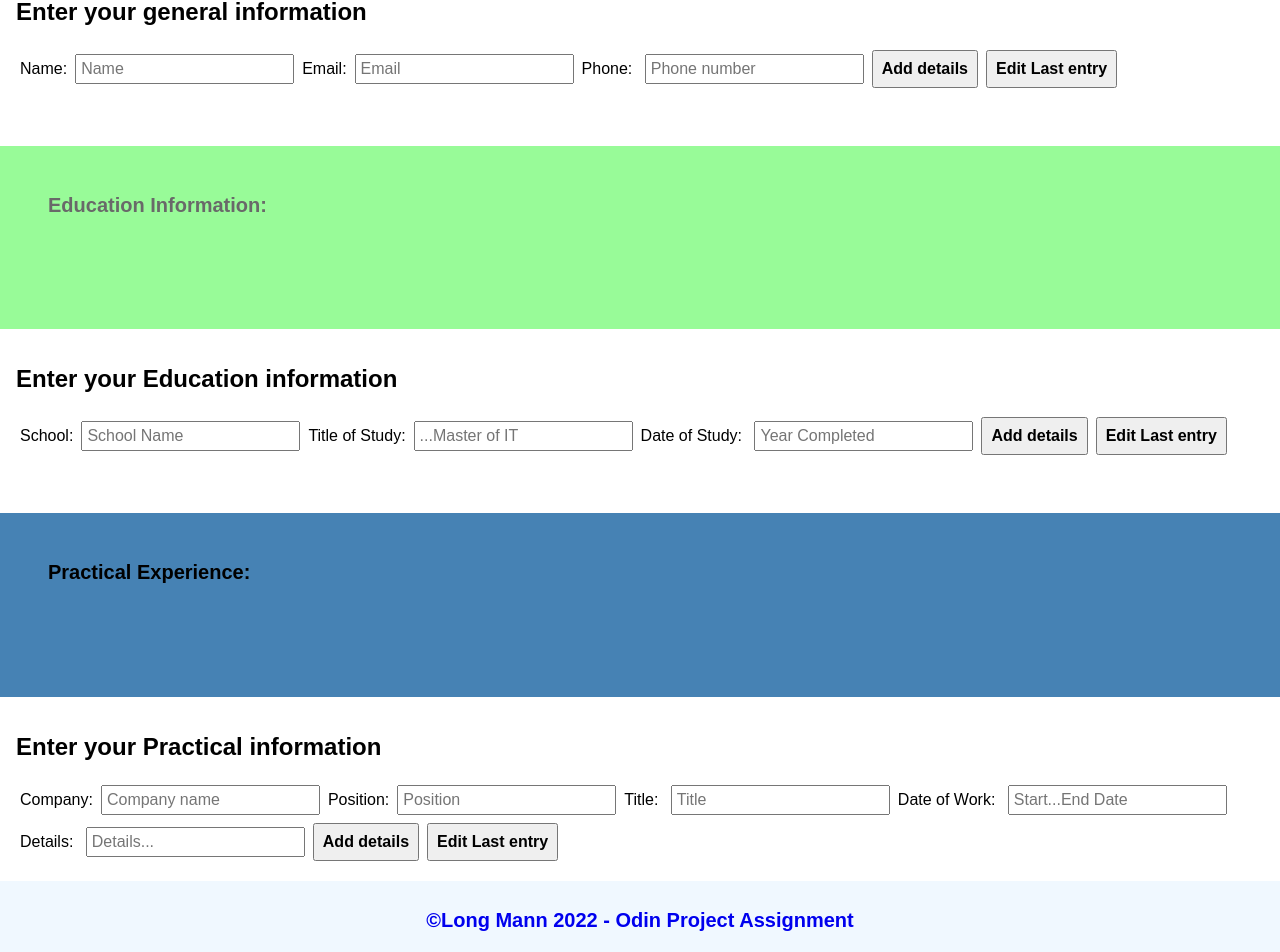
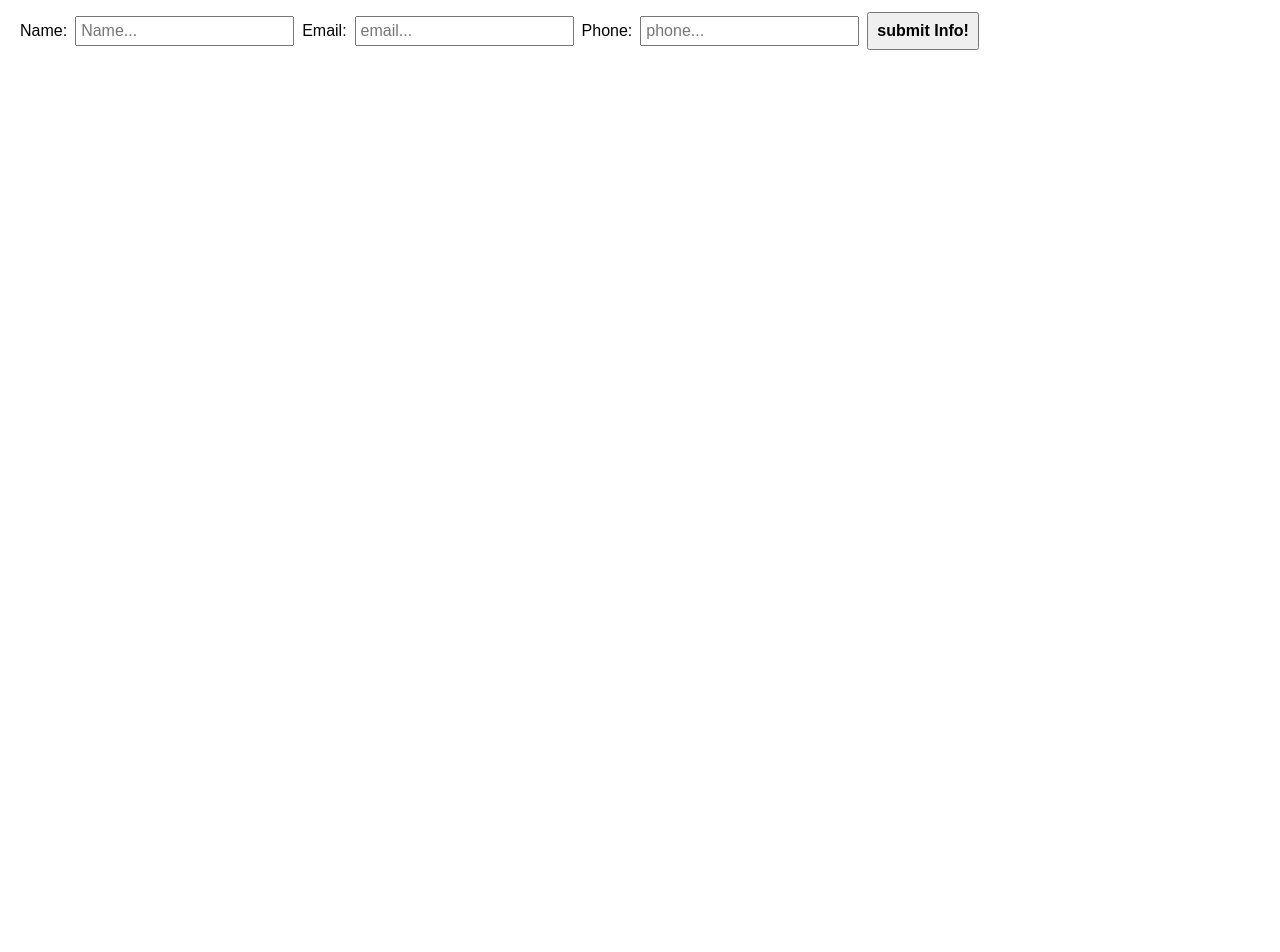
Before and after one commit to Longmann94/cv-project, a React (Create React App) app: page / in a window 1280 px wide. Shown: the part 372-1324 px from the top of the page. After the commit the page ends 1105 px from the top, so only its background shows below. Built offline with nearby package versions, Linux system fonts and the light colour scheme.

Commit message:
change class components to function components

```diff
--- a/src/App.js
+++ b/src/App.js
@@ -1,4 +1,4 @@
-import React from 'react';
+import React, { useState, useEffect } from 'react';
 import reactDOM from 'react-dom';
 import General from './components/General';
 import Education from './components/Education';
@@ -7,293 +7,89 @@ import Header from './components/Header';
 import Footer from './components/Footer';
 import './styles/styles.css';
 import uniqid from 'uniqid';
-import { Formik, Field, Form } from 'formik';
 
 
-class App extends React.Component{
-  constructor() {
-    super();
+//const [item, setItem] = use.state;
+//use effect syntx:
+//useEffect(() => {}, [])
 
-    this.state = {
-      generalArr: [],
-      generalInfo: {
-        id: uniqid(),
+const App = () => {
+
+    const [generalArr, setGeneralArr] = useState([]);
+    const [generalInfo, setGeneralInfo] = useState({
       name: '',
       email: '',
       phone: '',
-      },
+    });
 
-      educationArr: [],
-      educationInfo: {
+    const handleNameInputChange = (e) => {
+      e.persist();
+      setGeneralInfo((values) => ({
+        ...values,
+        name: e.target.value,
+      }));
+    };
+
+    const handleEmailInputChange = (e) => {
+      e.persist();
+      setGeneralInfo((values) => ({
+        ...values,
+        email: e.target.value,
+      }));
+    };
+
+    const handlePhoneInputChange = (e) => {
+      e.persist();
+      setGeneralInfo((values) => ({
+        ...values,
+        phone: e.target.value,
+      }));
+    };
+
+    const handleSubmitGeneralInfo = () => {
+      setGeneralArr(
+        [
+          ...generalArr,
+          {id: uniqid(), item: generalInfo}
+        ]
+      );
+    }
+
+
+    const [educationArr, setEducationArr] = useState([]);
+    const [educationInfo, setEducationInfo] = useState({
       id: uniqid(),
       school: '',
       titleOfStudy: '',
       dateOfStudy: '',
-      },
+    });
 
-      practicalArr: [],
-      practicalInfo: {
+    const [practicalArr, setPracticalArr] = useState([]);
+    const [practicalInfo, setPracticalInfo] = useState({
       id: uniqid(),
       company: '',
       position: '',
       title: '',
       dateOfWork: '',
       details: '',
-      },
-    }
-
-   this.handleInputChangeGeneralInfo = this.handleInputChangeGeneralInfo.bind(this);
-   this.handleSubmitGeneralInfo = this.handleSubmitGeneralInfo.bind(this);
-
-   this.handleInputChangeEducationInfo = this.handleInputChangeEducationInfo.bind(this);
-   this.handleSubmitEducationInfo = this.handleSubmitEducationInfo.bind(this);
-
-   this.handleInputChangePracticalInfo = this.handleInputChangePracticalInfo.bind(this);
-   this.handleSubmitPracticalInfo = this.handleSubmitPracticalInfo.bind(this);
-
-   this.handleEditLastEntryGeneral = this.handleEditLastEntryGeneral.bind(this);
-   this.handleEditLastEntryEducation = this.handleEditLastEntryEducation.bind(this);
-   this.handleEditLastEntryPractical = this.handleEditLastEntryPractical.bind(this);
-  };
-
-  handleInputChangeGeneralInfo(values){
-    this.setState({
-      generalInfo: {
-        id: uniqid(),
-        name: values.name,
-        email: values.email,
-        phone: values.phone,
-      },
     });
-  }
-
-  handleSubmitGeneralInfo(){
-     this.setState({
-       generalArr: this.state.generalArr.concat(this.state.generalInfo),
-       generalInfo: {
-         id: uniqid(),
-         name: '',
-         email: '',
-         phone: '',
-       }
-     });
-  }
-
-  handleEditLastEntryGeneral(){
-    if(this.state.generalArr.length !== 0){
-      const lastEntry = this.state.generalArr.pop();
-
-    this.setState({
-      generalArr: this.state.generalArr.slice(0, this.state.generalArr.length),
-      generalInfo: {
-        id: uniqid(),
-        name: lastEntry.name,
-        email: lastEntry.email,
-        phone: lastEntry.phone,
-      }
-    });
-  }
-  }
-
-  handleInputChangeEducationInfo(values){
-    this.setState({
-      educationInfo: {
-        id: uniqid(),
-        school: values.school,
-        titleOfStudy: values.titleOfStudy,
-        dateOfStudy: values.dateOfStudy,
-      },
-    });
-  }
-
-  handleSubmitEducationInfo(){
-     this.setState({
-       educationArr: this.state.educationArr.concat(this.state.educationInfo),
-       educationInfo: {
-         id: uniqid(),
-         school: '',
-         titleOfStudy: '',
-         dateOfStudy: '',
-       },
-     });
-  }
-
-  handleEditLastEntryEducation(){
-    if(this.state.educationArr.length !== 0){
-      const lastEntry = this.state.educationArr.pop();
-
-    this.setState({
-      educationArr: this.state.educationArr.slice(0, this.state.educationArr.length),
-      educationInfo: {
-        id: uniqid(),
-        school: lastEntry.school,
-        titleOfStudy: lastEntry.titleOfStudy,
-        dateOfStudy: lastEntry.dateOfStudy,
-      }
-    });
-  }
-  }
-
-  handleInputChangePracticalInfo(values){
-    this.setState({
-      practicalInfo: {
-        id: uniqid(),
-        company: values.company,
-        position: values.position,
-        title: values.title,
-        dateOfWork: values.dateOfWork,
-        details: values.details,
-      },
-    });
-  }
-
-  handleSubmitPracticalInfo(){
-     this.setState({
-       practicalArr: this.state.practicalArr.concat(this.state.practicalInfo),
-       practicalInfo: {
-         id: uniqid(),
-         company: '',
-         position: '',
-         title: '',
-         dateOfWork: '',
-         details: '',
-       },
-     });
-  }
-
-  handleEditLastEntryPractical(){
-    if(this.state.practicalArr.length !== 0){
-      const lastEntry = this.state.practicalArr.pop();
-
-    this.setState({
-      practicalArr: this.state.practicalArr.slice(0, this.state.practicalArr.length),
-      practicalInfo: {
-        id: uniqid(),
-        company: lastEntry.company,
-        position: lastEntry.position,
-        title: lastEntry.title,
-        dateOfWork: lastEntry.dateOfWork,
-        details: lastEntry.details,
-      }
-    });
-  }
-  }
-
-
-  render(){
-
-    const { generalArr, generalInfo, educationArr, educationInfo, practicalArr, practicalInfo } = this.state;
 
     return (
         <div className="main-container">
           <Header />
-          <General generalArr={generalArr}/>
+          <General generalArr={generalArr} />
         <div className="general-form">
           <h2>Enter your general information</h2>
-              <Formik
-               enableReinitialize = {true}
-               initialValues={{
-                name: generalInfo.name,
-                email: generalInfo.email,
-                phone: generalInfo.phone,
-               }}
-              onSubmit={async (values, {resetForm}) => {
-                await this.handleInputChangeGeneralInfo(values);
-                this.handleSubmitGeneralInfo();
-                resetForm({ values: ''});
-              }}
-              >
-              <Form>
             <label htmlFor="name">Name:</label>
-               <Field id="name" name="name" placeholder="Name" />
-
+            <input id="name" type="text" placeholder="Name..." id="name" value={generalInfo.name} onChange={handleNameInputChange}/>
             <label htmlFor="email">Email:</label>
-               <Field id="email" name="email" placeholder="Email" />
-
-                <label htmlFor="phone">Phone: </label>
-                <Field id="phone" name="phone" placeholder="Phone number" />
-
-                <button type="submit"> Add details</button>
-                <button type="button" onClick={this.handleEditLastEntryGeneral}>Edit Last entry </button>
-               </Form>
-               </Formik>
+            <input id="email" type="text" placeholder="email..." id="email" value={generalInfo.email} onChange={handleEmailInputChange}/>
+            <label htmlFor="phone">Phone:</label>
+            <input id="phone" type="text" placeholder="phone..." id="phone" value={generalInfo.phone} onChange={handlePhoneInputChange}/>
+            <button onClick={handleSubmitGeneralInfo}>submit Info!</button>
           </div>
-          <Education educationArr={educationArr}/>
-          <div className="education-form">
-            <h2>Enter your Education information</h2>
-                <Formik
-                  enableReinitialize = {true}
-                  initialValues={{
-                  school: educationInfo.school,
-                  titleOfStudy: educationInfo.titleOfStudy,
-                  dateOfStudy: educationInfo.dateOfStudy,
-                }}
-                onSubmit={async (values, {resetForm}) => {
-                  await this.handleInputChangeEducationInfo(values);
-                  this.handleSubmitEducationInfo();
-                  resetForm({ values: ''});
-                }}
-                >
-                <Form>
-                 <label htmlFor="school">School:</label>
-                 <Field id="school" name="school" placeholder="School Name" />
-
-                 <label htmlFor="titleOfStudy">Title of Study:</label>
-                 <Field id="titleOfStudy" name="titleOfStudy" placeholder="...Master of IT" />
-
-                  <label htmlFor="dateOfStudy">Date of Study: </label>
-                  <Field id="dateOfStudy" name="dateOfStudy" placeholder="Year Completed" />
-
-                  <button type="submit"> Add details</button>
-                  <button type="button" onClick={this.handleEditLastEntryEducation}>Edit Last entry </button>
-                 </Form>
-                 </Formik>
-            </div>
-          <Practical practicalArr={practicalArr}/>
-          <div className="practical-form">
-            <h2>Enter your Practical information</h2>
-                <Formik
-                  enableReinitialize = {true}
-                  initialValues={{
-                  company: practicalInfo.company,
-                  position: practicalInfo.position,
-                  title: practicalInfo.title,
-                  dateOfWork: practicalInfo.dateOfWork,
-                  details: practicalInfo.details,
-                }}
-                onSubmit={async (values, {resetForm}) => {
-                  await this.handleInputChangePracticalInfo(values);
-                  this.handleSubmitPracticalInfo();
-                  resetForm({ values: ''});
-                }}
-                >
-                <Form>
-                 <label htmlFor="company">Company:</label>
-                 <Field id="company" name="company" placeholder="Company name" />
-
-                 <label htmlFor="position">Position:</label>
-                 <Field id="position" name="position" placeholder="Position" />
-
-                 <label htmlFor="title">Title: </label>
-                 <Field id="title" name="title" placeholder="Title" />
-
-                  <label htmlFor="dateOfWork">Date of Work: </label>
-                  <Field id="dateOfWork" name="dateOfWork" placeholder="Start...End Date" />
-
-                  <label htmlFor="details">Details: </label>
-                  <Field id="details" name="details" placeholder="Details..." />
-
-                  <button type="submit"> Add details</button>
-                  <button type="button" onClick={this.handleEditLastEntryPractical}>Edit Last entry </button>
-                 </Form>
-                 </Formik>
-            </div>
-          <Footer />
           </div>
         );
     }
 
-
-}
-
     export default App;
--- a/src/components/General.js
+++ b/src/components/General.js
@@ -1,28 +1,25 @@
 import React from 'react';
 
-class General extends React.Component {
-  constructor(props) {
-    super(props);
-  }
+const General = ({ generalArr }) => {
 
-
-  render() {
-    const generalArr = this.props.generalArr;
-    const listItems = generalArr.map((item) =>
-      <div className="general-content" key={item.id}>
-      <div className="information-label">Name:</div><div className="information-data">{item.name}</div>
-      <div className="information-label">Email:</div><div className="information-data">{item.email}</div>
-      <div className="information-label">Phone:</div><div className="information-data">{item.phone}</div>
-      </div>
-  );
+   console.log(Array.isArray(generalArr));
+   console.log(generalArr);
+   const listItems = generalArr.map(item => {
+     console.log(item);
+    return <div className="general-content" key={item.id}>
+     <div className="information-label">Name:</div><div className="information-data">{item.item.name}</div>
+     <div className="information-label">Email:</div><div className="information-data">{item.item.email}</div>
+     <div className="information-label">Phone:</div><div className="information-data">{item.item.phone}</div>
+     </div>;
+ });
 
     return (
       <div className="general-section">
       <div className="section-title"> General Information: </div>
-        {listItems}
+      {listItems}
       </div>
     );
-  }
+
 }
 
 export default General;
```
Also changed, not shown: package.json (+8 -2 lines), 1 other file (tests, documents, lock files or other folders). Lines whose indentation alone changed are shown as unchanged.
